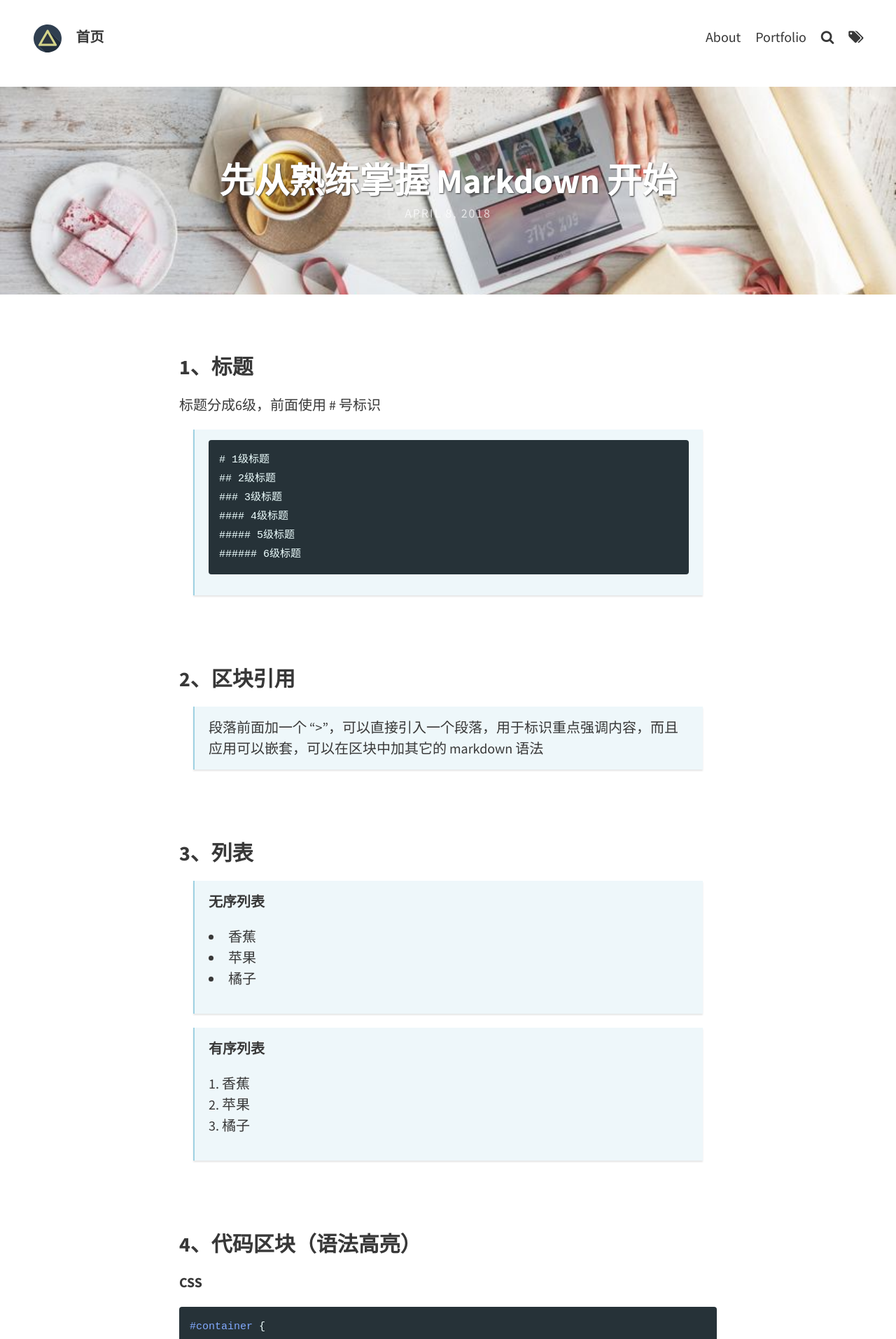
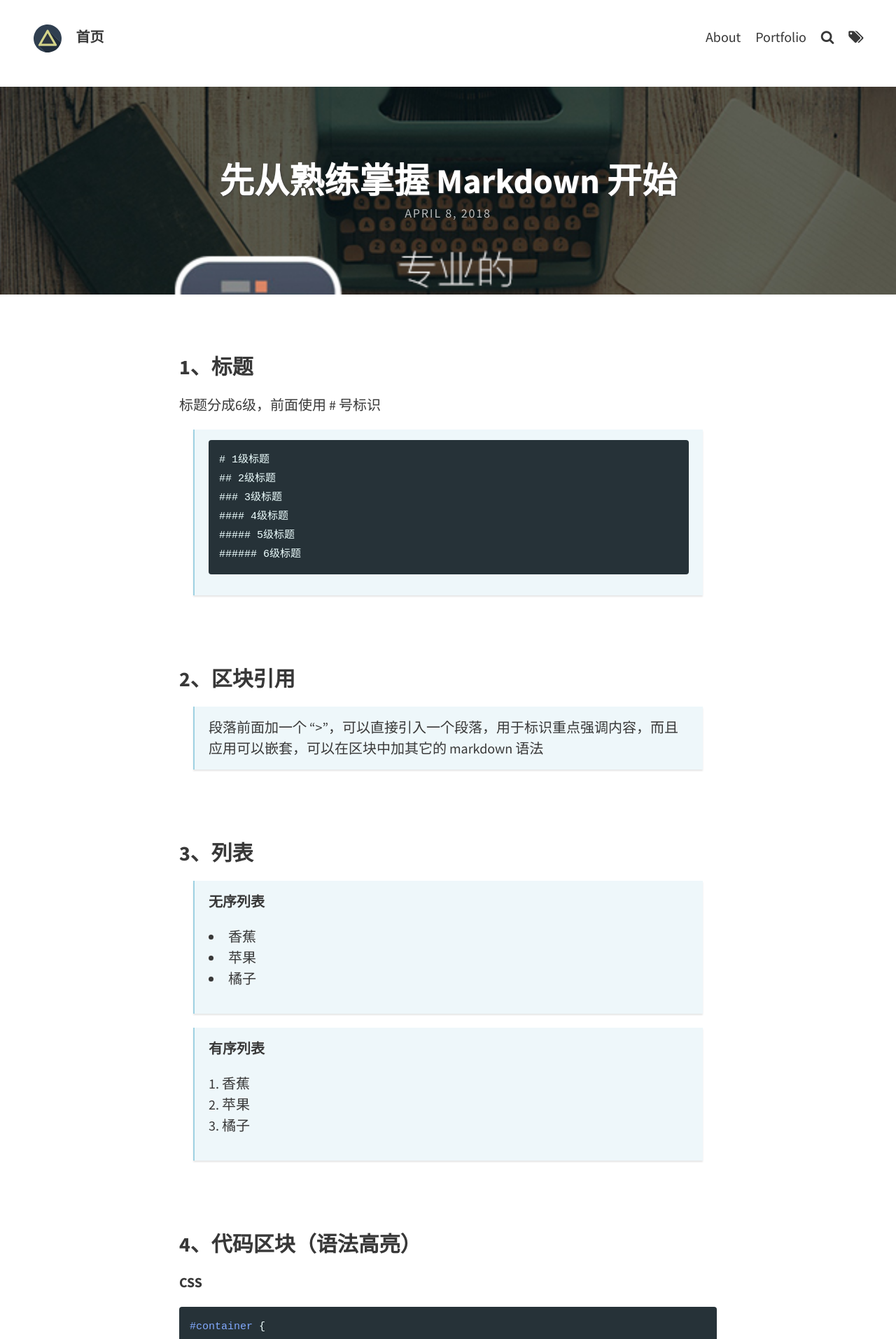
Before and after one commit to TaikangCleverBoy/TaikangCleverBoy.github.io, a Jekyll site: the page built from _posts/2018-04-08-markdown-learning.md, in a window 1280 px wide. Shown: the top 1914 px of the page at 70% size. Built offline with Jekyll 4.4.1, drawn with Linux system fonts in a browser that asks for light colours.

Commit message:
markdown 完善：表格、图片

```diff
--- a/_posts/2018-04-08-markdown-learning.md
+++ b/_posts/2018-04-08-markdown-learning.md
@@ -3,7 +3,7 @@ layout: post
 title: 先从熟练掌握 Markdown 开始
 date:   2018-04-08 14:46
 description: 学习Markdown常用语法
-feature-img: "assets/img/thumbnails/desk-messy.jpeg"
+feature-img: "assets/img/thumbnails/20180408-markdown.jpeg"
 thumbnail: "assets/img/pexels/desk-messy.jpeg"
 comments: true
 tags: [markdown]
```
